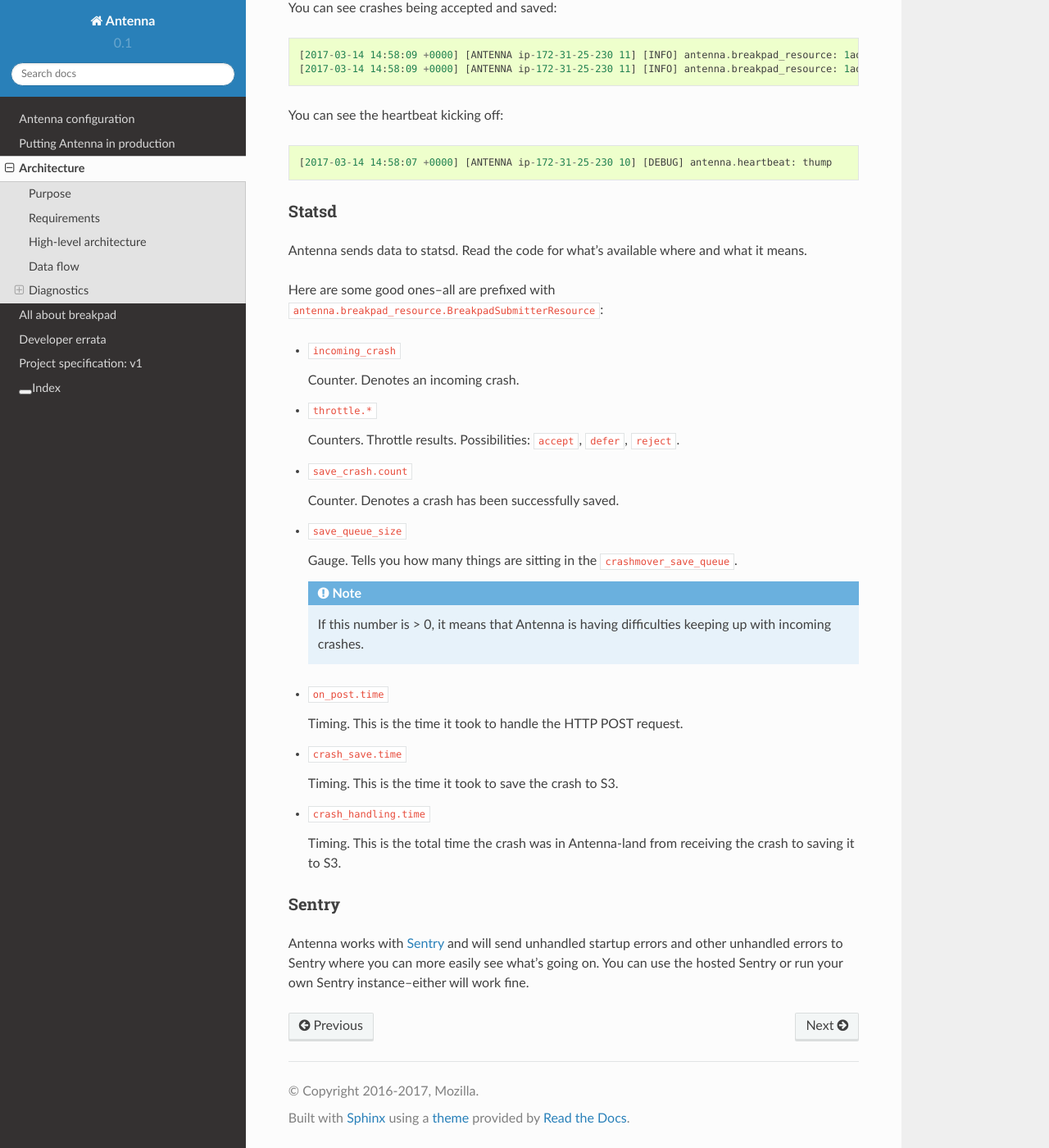
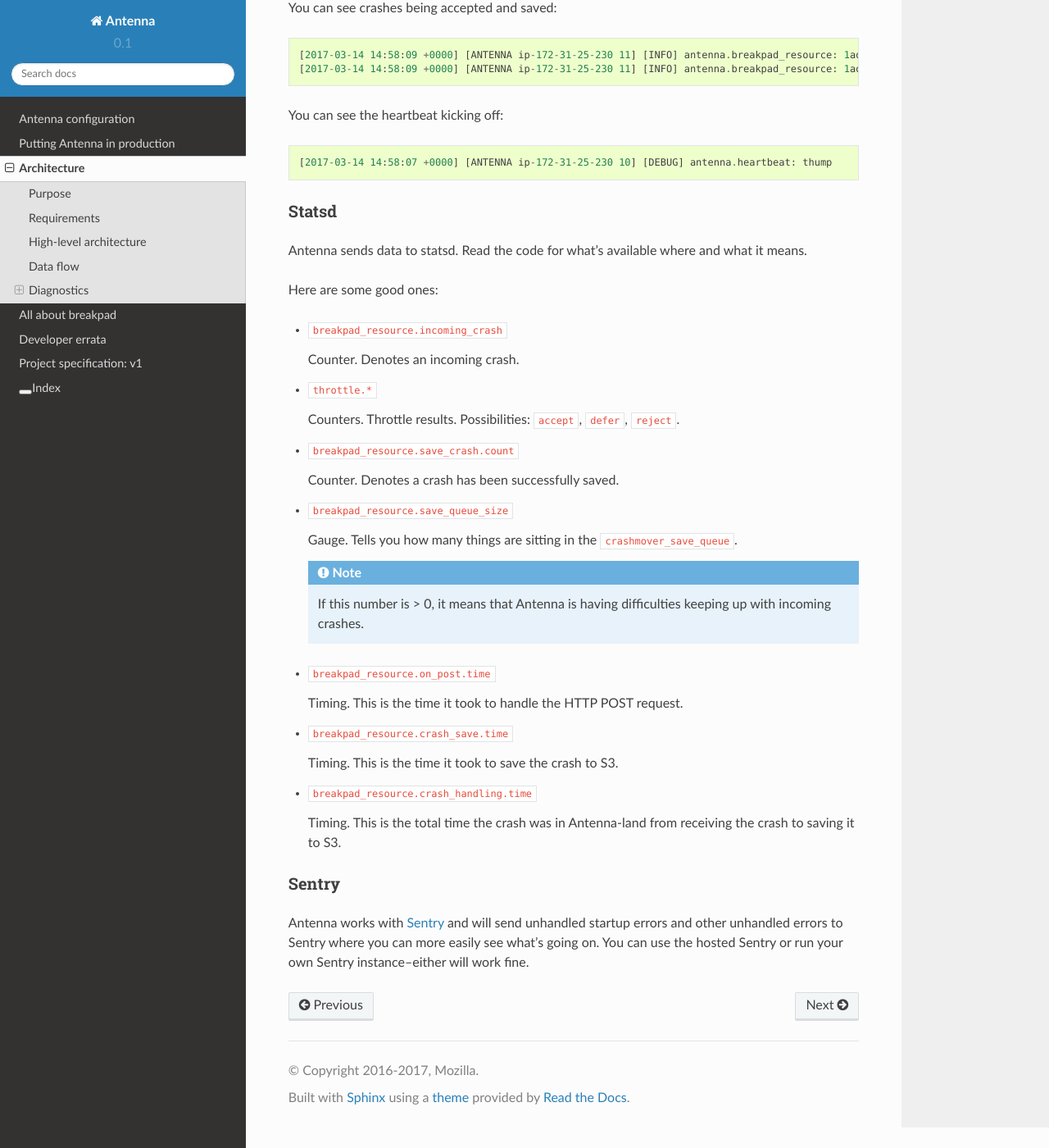
Before and after one commit to mozilla-services/antenna, a Sphinx documentation site: the page built from docs/architecture.rst, in a window 1280 px wide and 1400 px high, scrolled down 2027 px. Shown: the whole window at 82% size. Built offline with Sphinx 7.4.7 and the Read the Docs theme 2.0.0, drawn with Linux system fonts in a browser that asks for light colours; cross-references to code outside the pages are shown as plain code.

Commit message:
Bug 1354897: Clean up metrics keys
This reduces a lot of extra stuff in the metrics keys making them shorter and
easier to write out.

```diff
--- a/docs/architecture.rst
+++ b/docs/architecture.rst
@@ -154,10 +154,9 @@ Statsd
 Antenna sends data to statsd. Read the code for what's available where and what
 it means.
 
-Here are some good ones--all are prefixed with
-``antenna.breakpad_resource.BreakpadSubmitterResource``:
+Here are some good ones:
 
-* ``incoming_crash``
+* ``breakpad_resource.incoming_crash``
 
   Counter. Denotes an incoming crash.
 
@@ -165,11 +164,11 @@ Here are some good ones--all are prefixed with
 
   Counters. Throttle results. Possibilities: ``accept``, ``defer``, ``reject``.
 
-* ``save_crash.count``
+* ``breakpad_resource.save_crash.count``
 
   Counter. Denotes a crash has been successfully saved.
 
-* ``save_queue_size``
+* ``breakpad_resource.save_queue_size``
 
   Gauge. Tells you how many things are sitting in the ``crashmover_save_queue``.
 
@@ -178,15 +177,15 @@ Here are some good ones--all are prefixed with
      If this number is > 0, it means that Antenna is having difficulties keeping
      up with incoming crashes.
 
-* ``on_post.time``
+* ``breakpad_resource.on_post.time``
 
   Timing. This is the time it took to handle the HTTP POST request.
 
-* ``crash_save.time``
+* ``breakpad_resource.crash_save.time``
 
   Timing. This is the time it took to save the crash to S3.
 
-* ``crash_handling.time``
+* ``breakpad_resource.crash_handling.time``
 
   Timing. This is the total time the crash was in Antenna-land from receiving
   the crash to saving it to S3.
```
Also changed, not shown: 4 other files.
